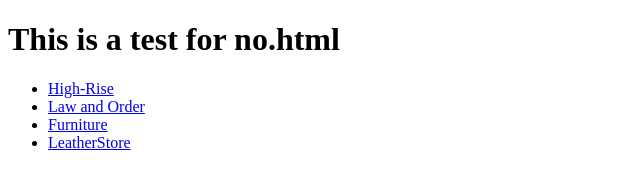
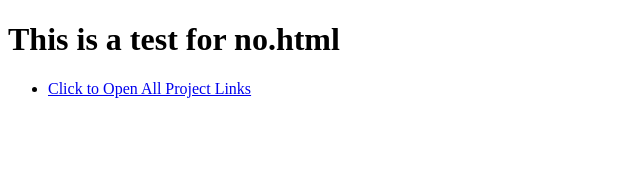
Before and after one commit to prac01/noHtml, a plain HTML site: page index.html in a window 1280 px wide. Shown: the whole page, without its empty margins (0-640 px from the left). Drawn offline with Linux system fonts and the light colour scheme.

Commit message:
third commit

```diff
--- a/index.html
+++ b/index.html
@@ -6,10 +6,11 @@
 <body>
 	<h1>This is a test for no.html</h1>
 	<ul>
-		<li><a href="http://high-rise.epizy.com/?i=1">High-Rise</a></li>
-		<li><a href="http://law-and-order.epizy.com/?i=1">Law and Order</a></li>
-		<li><a href="https://furniture-02.000webhostapp.com">Furniture</a></li>
-		<li><a href="https://leather-store03.000webhostapp.com">LeatherStore</a></li>
+		<li><a href="#" onclick="window.open('http://high-rise.epizy.com/?i=1');
+    		window.open('http://law-and-order.epizy.com/?i=1');
+    		window.open('https://furniture-02.000webhostapp.com');
+    		window.open('https://leather-store03.000webhostapp.com');
+    ">Click to Open All Project Links</a></li>
 	</ul>
 
 </body>
```
